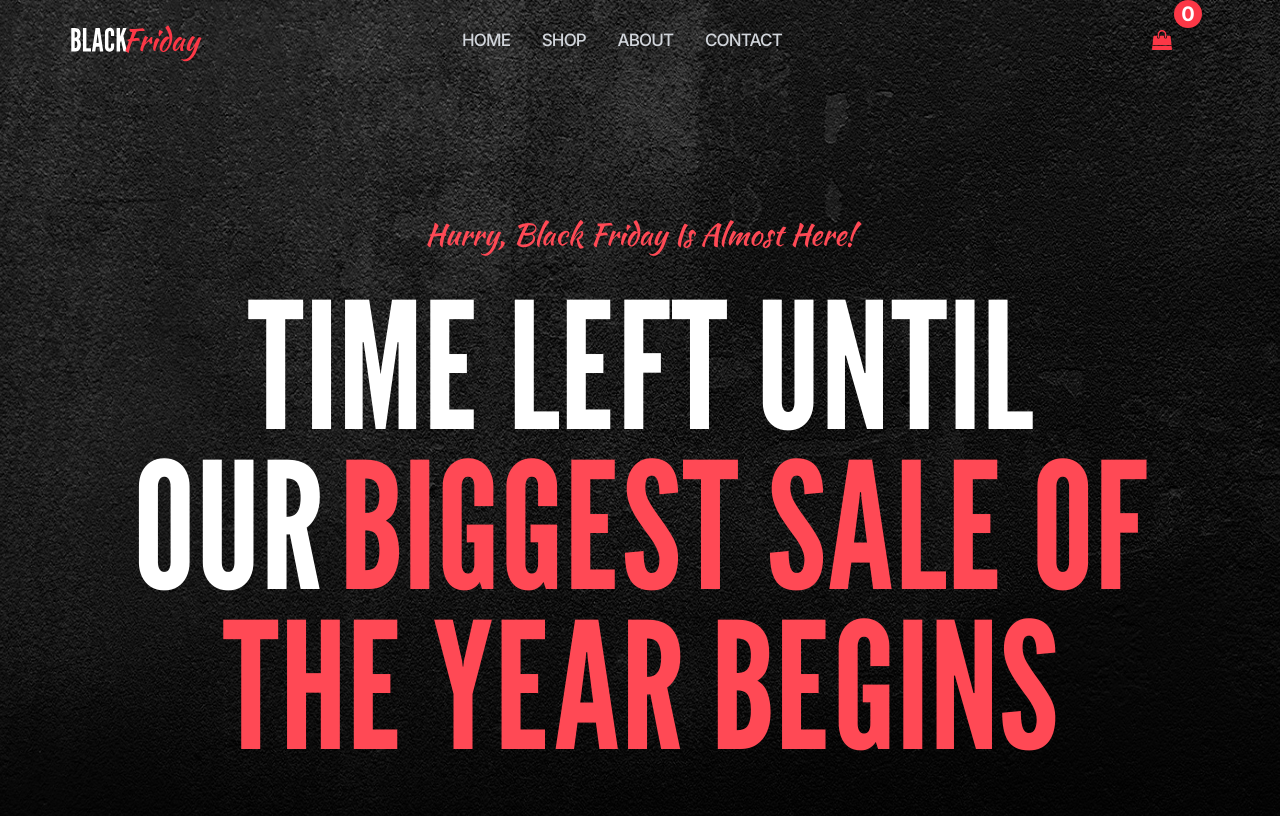
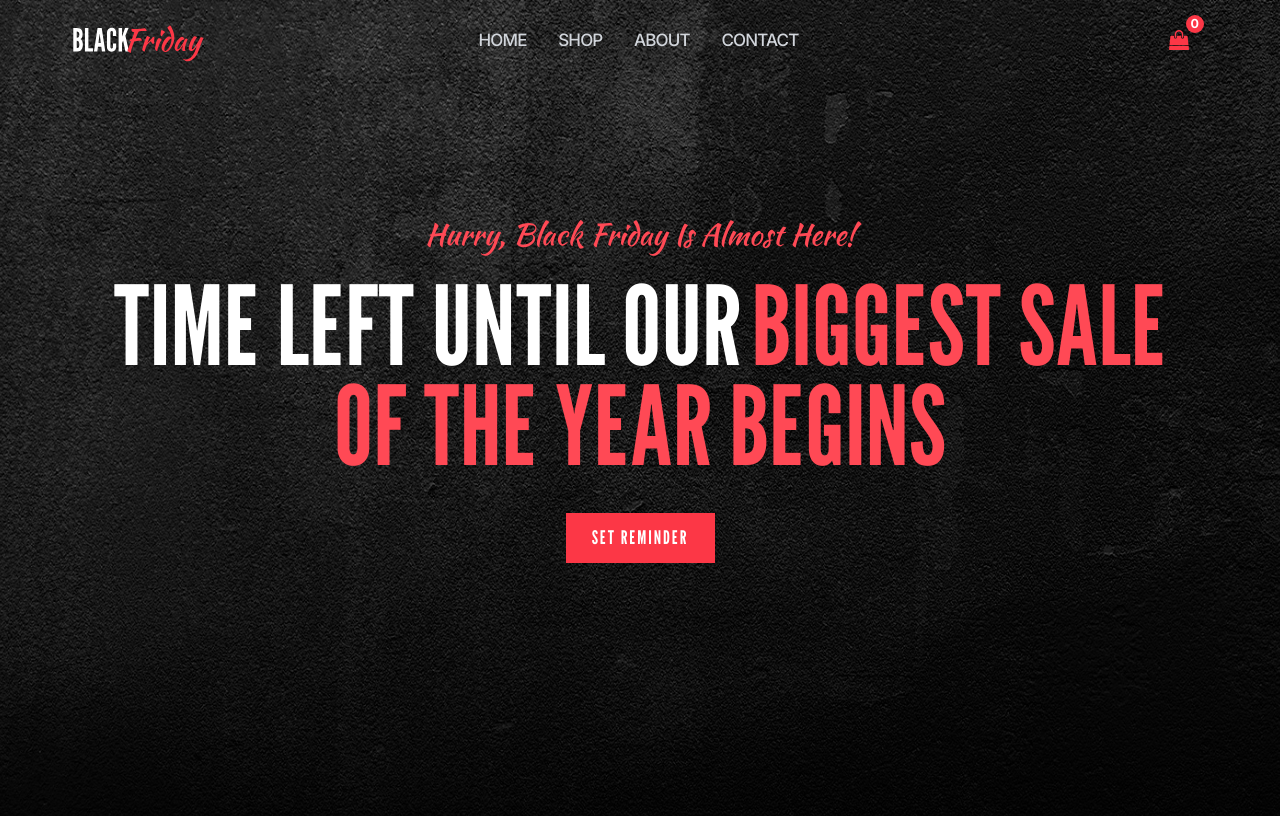
Before and after one commit to sofia-kn/shop-black-friday-nextjs, a Next.js app: page / in a window 1280 px wide. Shown: the top 816 px of the page. Built offline with nearby package versions, Linux system fonts and the light colour scheme.

Commit message:
feat(global css):added root font size.

```diff
--- a/src/app/(components)/header/Header.js
+++ b/src/app/(components)/header/Header.js
@@ -65,7 +65,7 @@ export default function Header() {
                 <p className="text-[#FF4955] mb-7 3xl-max:mb-6  font-Kr text-[20px] lg:text-[23px] lg-max:text-[30px]">Hurry, Black Friday Is Almost Here!</p>
                 <h1 className="text-[5.6rem] lg:text-[10rem] lg-max:text-[11rem]  leading-[5.1rem] lg:leading-[9rem] lg-max:leading-[10rem] tracking-[0] font-Lr font-normal uppercase ">
                     Time Left Until Our
-                    <span className="text-[#FF4955]  ml-4 ">
+                    <span className="text-[#FF4955] text-[5.6rem] lg:text-[10rem] lg-max:text-[11rem]  ml-4 ">
                          Biggest Sale of the Year Begins
                     </span>
 
--- a/src/app/globals.css
+++ b/src/app/globals.css
@@ -53,6 +53,7 @@
   margin: 0;
   padding: 0;
   box-sizing: border-box;
+  font-size: 62.5%;
 }
 
 html {
```
